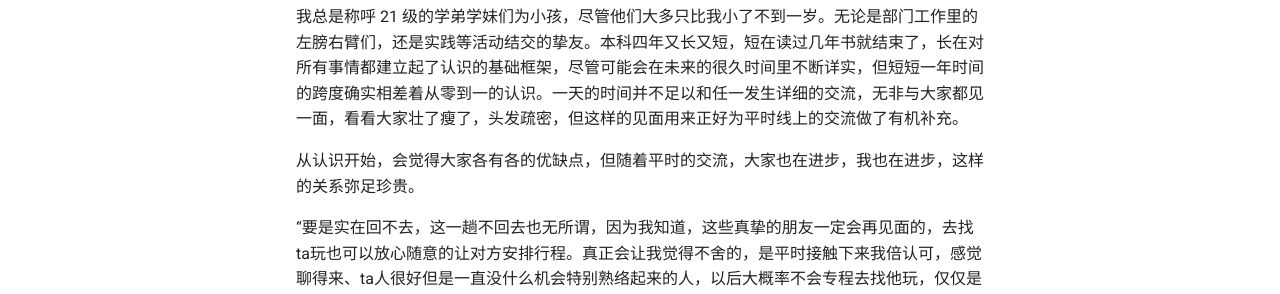
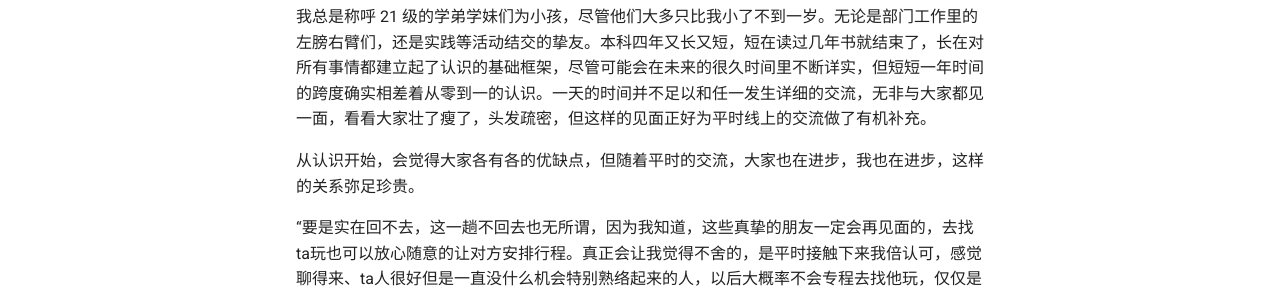
Before and after one commit to JesseHaoTian/HTLife, an MkDocs documentation site: the page built from docs/2Informal_Notes/20250624Meaning_of_Graduation.md, in a window 1280 px wide and 900 px high. Shown: the part 518-812 px from the top of the window. Built offline with MkDocs 1.6.1 and Material for MkDocs 9.7.7, drawn with Linux system fonts in a browser that asks for light colours.

Commit message:
2025-06-24_16:55:09 update

```diff
--- a/docs/2Informal_Notes/20250624Meaning_of_Graduation.md
+++ b/docs/2Informal_Notes/20250624Meaning_of_Graduation.md
@@ -8,7 +8,7 @@
 
 “今年的毕业季一过，21级的小孩们也都毕业了，他们离开学校之后，校园里面还记得我的人将会减少 90% 以上……”
 
-我总是称呼 21 级的学弟学妹们为小孩，尽管他们大多只比我小了不到一岁。无论是部门工作里的左膀右臂们，还是实践等活动结交的挚友。本科四年又长又短，短在读过几年书就结束了，长在对所有事情都建立起了认识的基础框架，尽管可能会在未来的很久时间里不断详实，但短短一年时间的跨度确实相差着从零到一的认识。一天的时间并不足以和任一发生详细的交流，无非与大家都见一面，看看大家壮了瘦了，头发疏密，但这样的见面用来正好为平时线上的交流做了有机补充。
+我总是称呼 21 级的学弟学妹们为小孩，尽管他们大多只比我小了不到一岁。无论是部门工作里的左膀右臂们，还是实践等活动结交的挚友。本科四年又长又短，短在读过几年书就结束了，长在对所有事情都建立起了认识的基础框架，尽管可能会在未来的很久时间里不断详实，但短短一年时间的跨度确实相差着从零到一的认识。一天的时间并不足以和任一发生详细的交流，无非与大家都见一面，看看大家壮了瘦了，头发疏密，但这样的见面正好为平时线上的交流做了有机补充。
 
 从认识开始，会觉得大家各有各的优缺点，但随着平时的交流，大家也在进步，我也在进步，这样的关系弥足珍贵。
 
```
Also changed, not shown: docs/0Weekly_Summary/1Weekly/20250609.md (+1 -1 lines), docs/1Update/index.md (+1 -1 lines).
